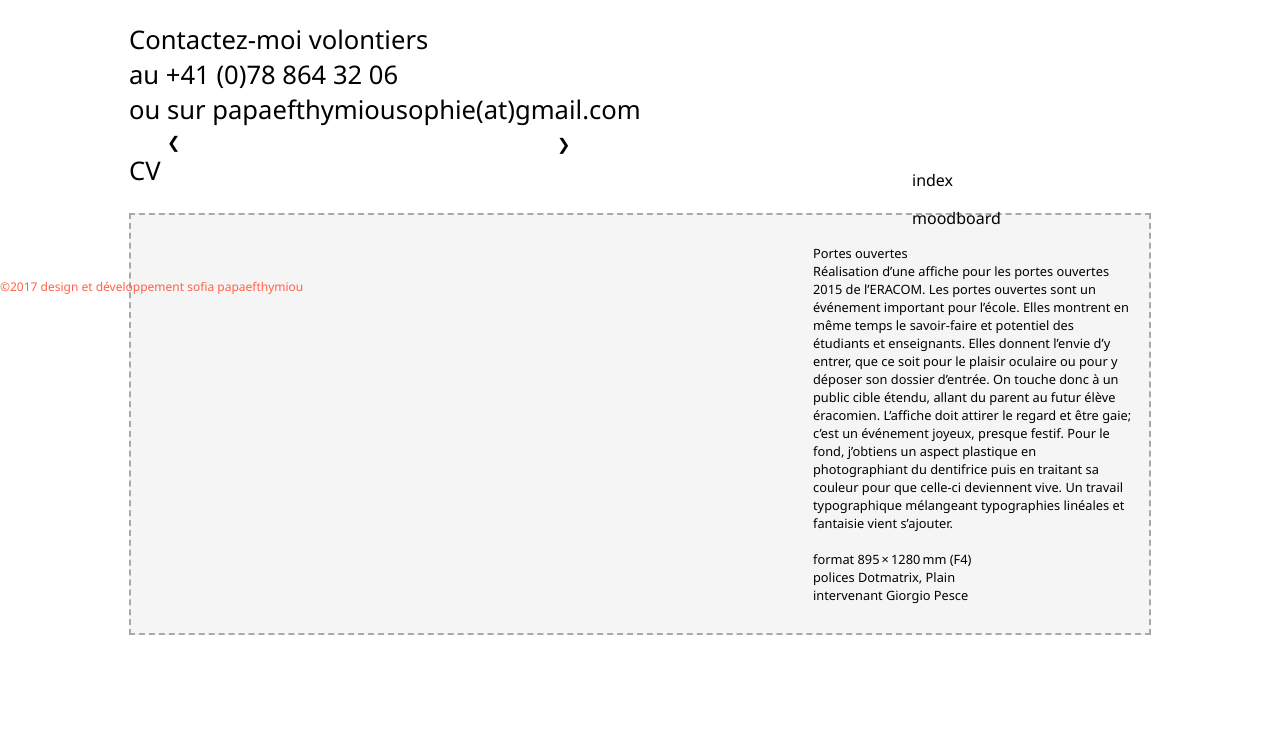
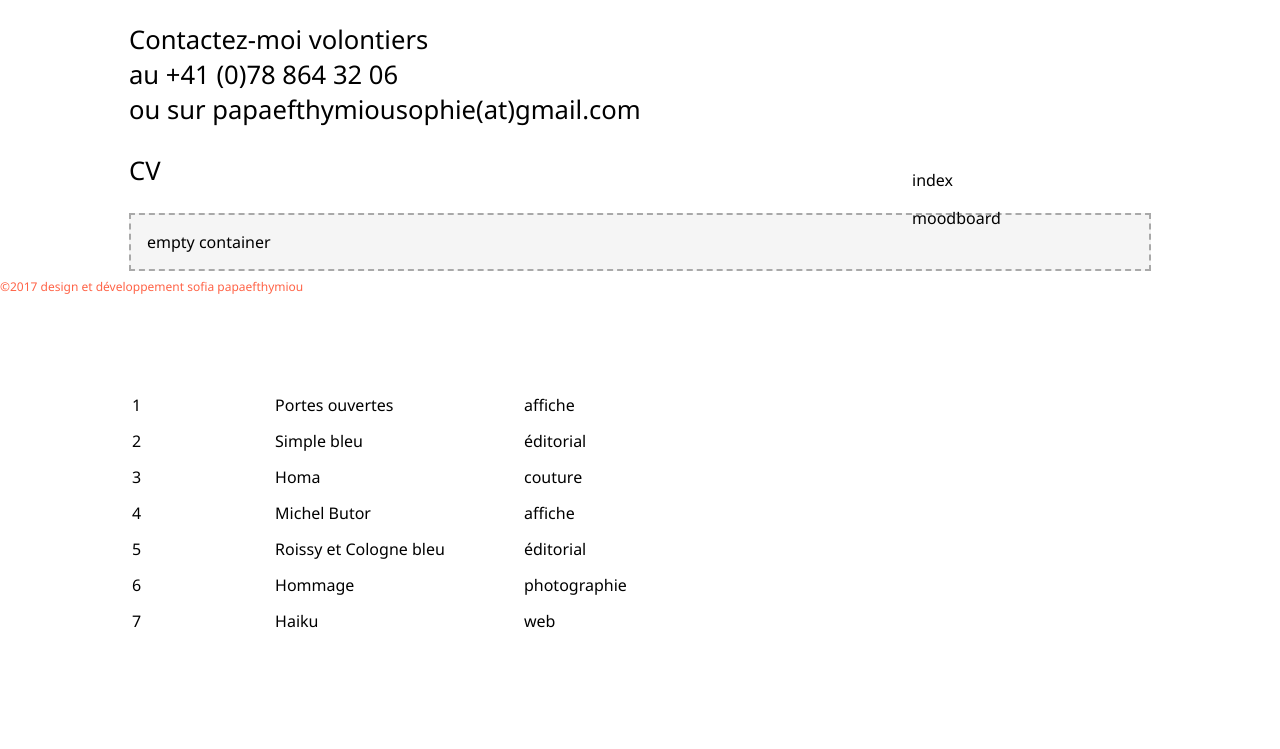
Before and after one commit to sofiapem/sofiapapa.ch, a plain HTML site: page index.html in a window 1280 px wide. Shown: the part 505-1254 px from the top of the page. Drawn offline with Linux system fonts and the light colour scheme.

Commit message:
16:58 ajax
5

```diff
--- a/index.html
+++ b/index.html
@@ -54,32 +54,7 @@
        <td class="dates"></td>
    </tr>
 
-        <div id="container">
-<article class="projet" id="portes_ouvertes">
-
-      <div class="descriptif">
-<p>Portes ouvertes</br>
-Réalisation d’une affiche pour les portes
-ouvertes 2015 de l’ERACOM. Les portes ouvertes sont un événement important pour l’école. Elles montrent en même temps le savoir-faire et potentiel des étudiants et enseignants. Elles donnent l’envie d’y entrer, que ce soit pour le plaisir oculaire ou pour y déposer son dossier d’entrée. On touche donc à un public cible étendu, allant du parent au futur élève éracomien. L’affiche doit attirer le regard et être gaie; c’est un événement joyeux, presque festif. Pour le fond, j’obtiens un aspect plastique en photographiant du dentifrice puis en traitant sa couleur pour que celle-ci deviennent vive. Un travail typographique mélangeant typographies linéales et fantaisie vient s’ajouter. </br> </br>
-format 895 × 1280 mm (F4)
-</br> polices Dotmatrix, Plain </br>
-intervenant Giorgio Pesce</p>
-      </div>
-
-<div class="gallery">
-
-<div class="w3-content w3-display-container" style="max-width:800px">
-  <img class="mySlides" src="portes_ouvertes_1_ombre.jpg" style="width:50%">
-  <img class="mySlides" src="portes_ouvertes_2_ombre.jpg" style="width:50%">
-  <div class="w3-center w3-section w3-large w3-text-white w3-display-bottommiddle" style="width:100%">
-    <div class="w3-left w3-padding-left w3-hover-text-khaki" onclick="plusDivs(-1)">&#10094;</div>
-    <div class="w3-right w3-padding-right w3-hover-text-khaki" onclick="plusDivs(1)">&#10095;</div>
-    <span class="w3-badge demo w3-border w3-transparent w3-hover-white" onclick="currentDiv(1)"></span>
-    <span class="w3-badge demo w3-border w3-transparent w3-hover-white" onclick="currentDiv(2)"></span>
-
-    </article>
-
-        </div>
+        <div id="container">empty container</div>
    <tr>
        <td class="numeros"><a href="2_simple_bleu/simple_bleu.html">2</a></td>
        <td class="titres"><a href="2_simple_bleu/simple_bleu.html">Simple bleu</a></td>
--- a/style.css
+++ b/style.css
@@ -7,21 +7,7 @@ body {
                 padding: 0;
                 margin-bottom: 2em;
             }
-            .numeros {
-                display: inline;
-                margin-right: 1em;
-                font-size: 150%;
-            }
-            .titres {
-                display: inline;
-                margin-right: 1em;
-                font-size: 150%;
-            }
-            .sections {
-                display: inline;
-                margin-right: 1em;
-                font-size: 150%;
-            }
+
             .button {
 
 
```
